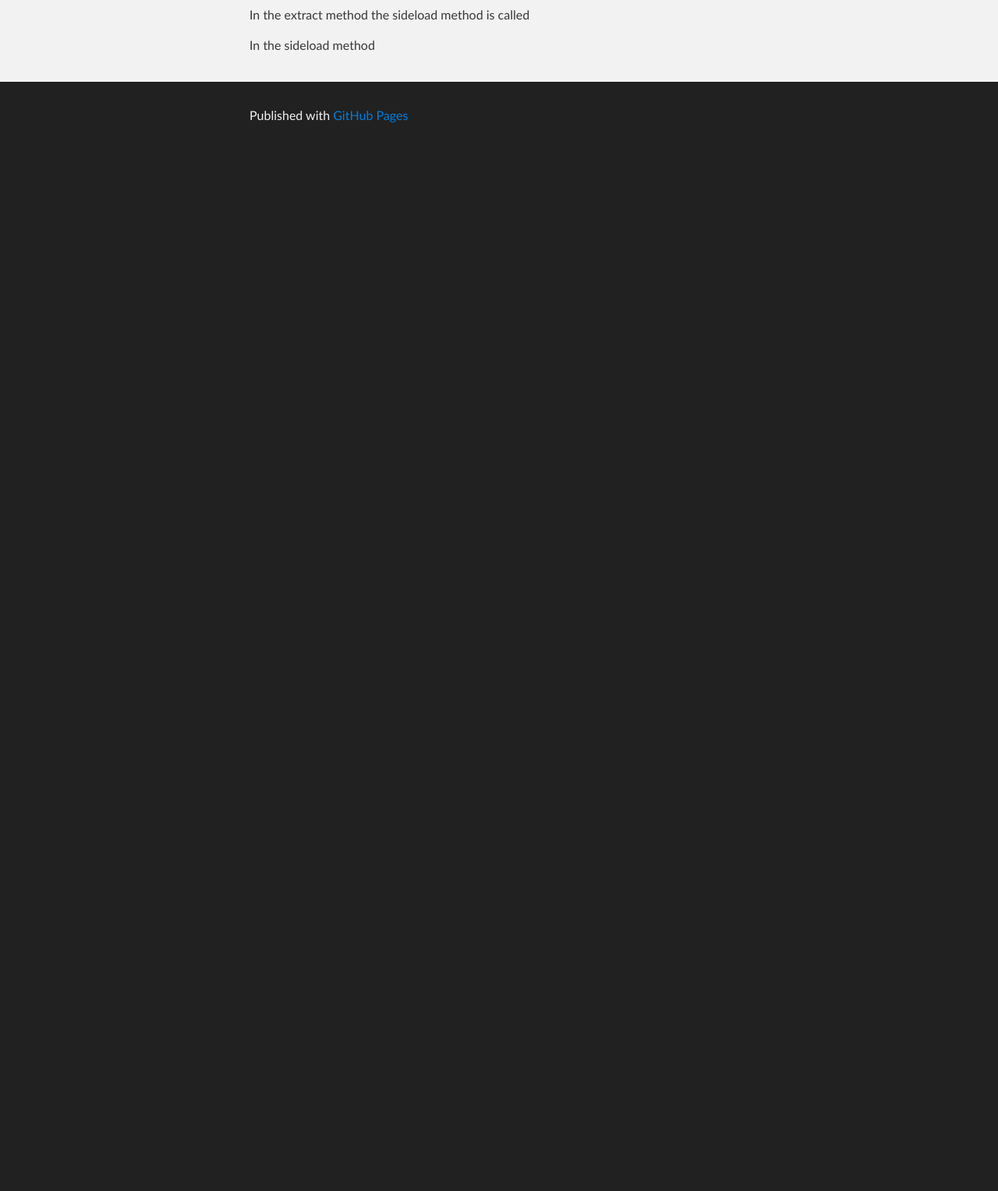
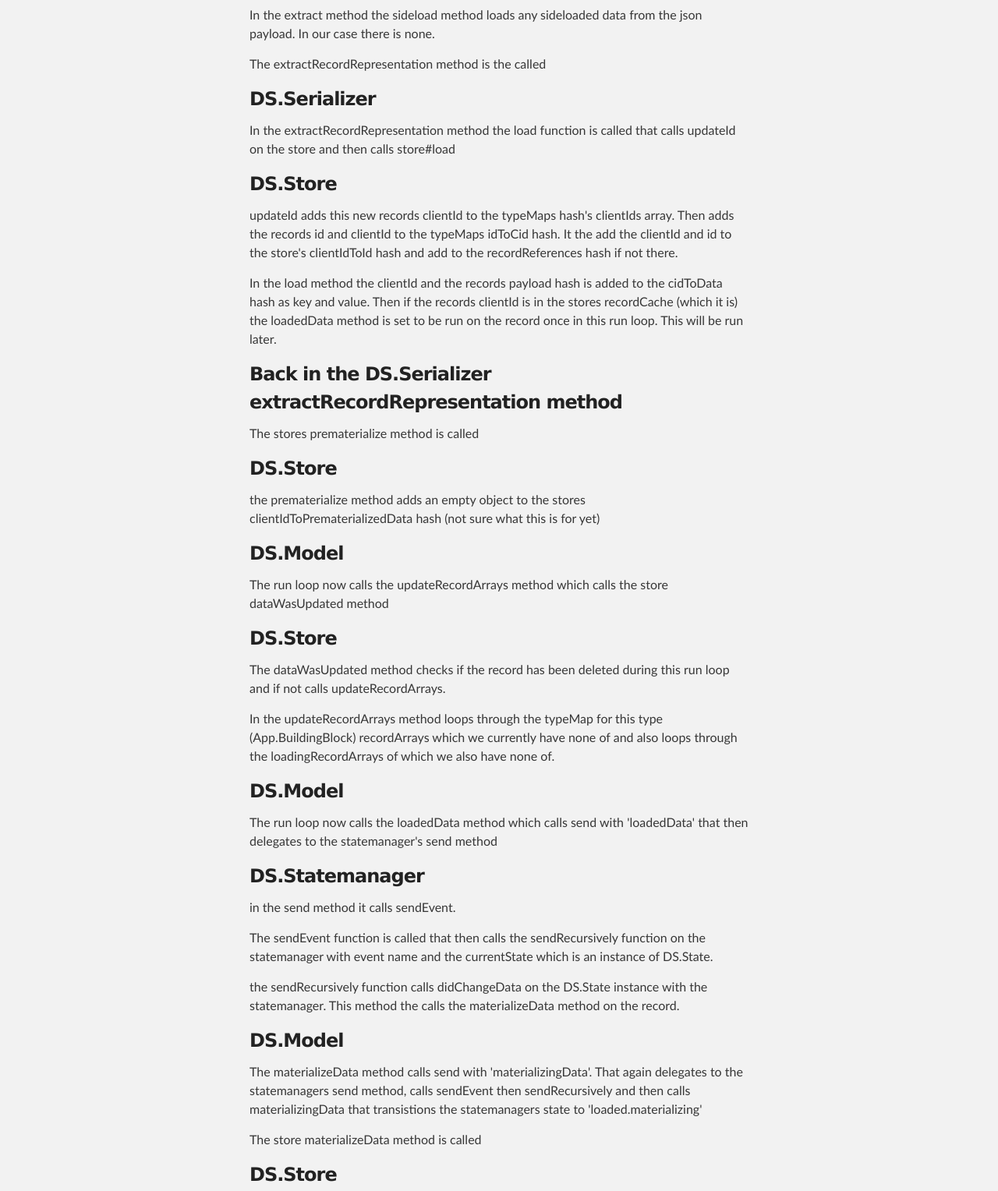
Before and after one commit to rmossuk/rmossuk.github.io, a plain HTML site: page index.html in a window 1280 px wide. Shown: the part 6593-8121 px from the top of the page at 78% size. Before the commit the page ends 6788 px from the top, so only its background shows below. Drawn offline with Linux system fonts and the light colour scheme.

Commit message:
Replace master branch with page content via GitHub

```diff
--- a/index.html
+++ b/index.html
@@ -253,9 +253,59 @@ The '_reference' property on the record is a computed property that calls the st
 
 <h3>DS.JSONSerializer</h3>
 
-<p>In the extract method the sideload method is called</p>
+<p>In the extract method the sideload method loads any sideloaded data from the json payload.  In our case there is none. </p>
 
-<p>In the sideload method </p>
+<p>The extractRecordRepresentation method is the called</p>
+
+<h3>DS.Serializer</h3>
+
+<p>In the extractRecordRepresentation method the load function is called that calls updateId on the store and then calls store#load</p>
+
+<h3>DS.Store</h3>
+
+<p>updateId adds this new records clientId to the typeMaps hash's clientIds array. Then adds the records id and clientId to the typeMaps idToCid hash.  It the add the clientId and id to the store's clientIdToId hash and add to the recordReferences hash if not there.   </p>
+
+<p>In the load method the clientId and the records payload hash is added to the cidToData hash as key and value. Then if the records clientId is in the stores recordCache (which it is) the loadedData method is set to be run on the record once in this run loop.  This will be run later.</p>
+
+<h3>Back in the DS.Serializer extractRecordRepresentation method</h3>
+
+<p>The stores prematerialize method is called </p>
+
+<h3>DS.Store</h3>
+
+<p>the prematerialize method adds an empty object to the stores clientIdToPrematerializedData hash (not sure what this is for yet)</p>
+
+<h3>DS.Model</h3>
+
+<p>The run loop now calls the updateRecordArrays method which calls the store dataWasUpdated method</p>
+
+<h3>DS.Store</h3>
+
+<p>The dataWasUpdated method checks if the record has been deleted during this run loop and if not calls updateRecordArrays.</p>
+
+<p>In the updateRecordArrays method loops through the typeMap for this type (App.BuildingBlock) recordArrays which we currently have none of and also loops through the loadingRecordArrays of which we also have none of.</p>
+
+<h3>DS.Model</h3>
+
+<p>The run loop now calls the loadedData method which calls send with 'loadedData' that then delegates to the statemanager's send method</p>
+
+<h3>DS.Statemanager</h3>
+
+<p>in the send method it calls sendEvent.</p>
+
+<p>The sendEvent function is called that then calls the sendRecursively function on the statemanager with event name and the currentState which is an instance of DS.State.</p>
+
+<p>the sendRecursively function calls didChangeData on the DS.State instance with the statemanager.  This method the calls the materializeData method on the record.</p>
+
+<h3>DS.Model</h3>
+
+<p>The materializeData method calls send with 'materializingData'. That again delegates to the statemanagers send method, calls sendEvent then sendRecursively and then calls materializingData that transistions the statemanagers state to 'loaded.materializing'</p>
+
+<p>The store materializeData method is called</p>
+
+<h3>DS.Store</h3>
+
+<p>The materializeData method sets the stores clientIdToData hash with key of this records clientId to be an object called MATERIALIZED instead of containing the records data hash</p>
       </section>
     </div>
 
```
Also changed, not shown: params.json (+1 -1 lines).
